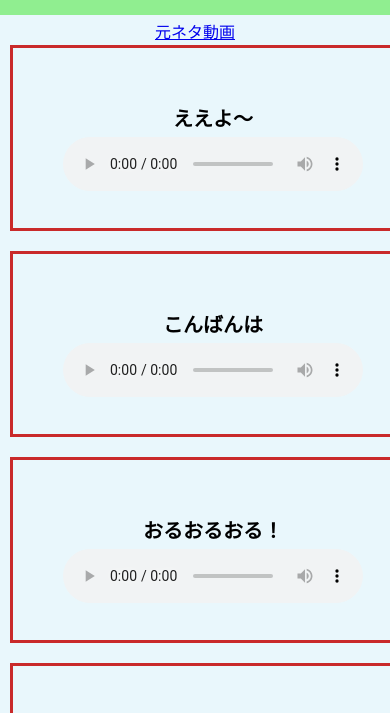
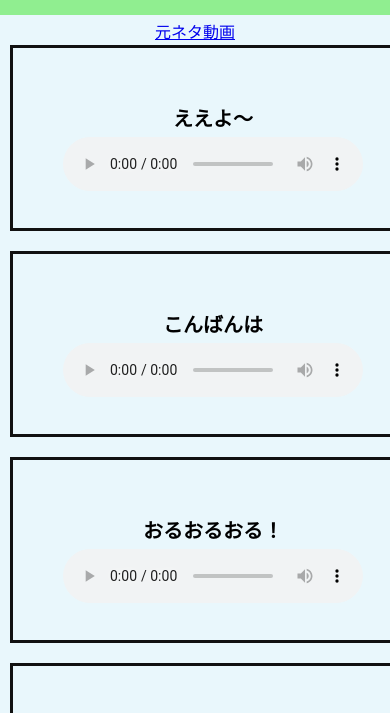
Before and after one commit to yudaiw0702/naokivoice.github.io, a plain HTML site: page index.html in a window 390 px wide. Shown: the part 85-798 px from the top of the page. Drawn offline with nearby package versions, Linux system fonts and the light colour scheme.

Commit message:
携帯用の大きさ変更

```diff
--- a/css/main.css
+++ b/css/main.css
@@ -53,13 +53,13 @@ h4 {
   padding: 5px;
 }
 
-@media screen and (max-width: 896px) {
+@media screen and (max-width: 950px) {
   .box1 {
     display: inline-block;
     padding: 50px;
     height: 80px;
     font-weight: bold;
-    border: solid 3px #c92a2a;
+    border: solid 3px #111111;
     margin: 10px;
   }
   .box1 p {
```
